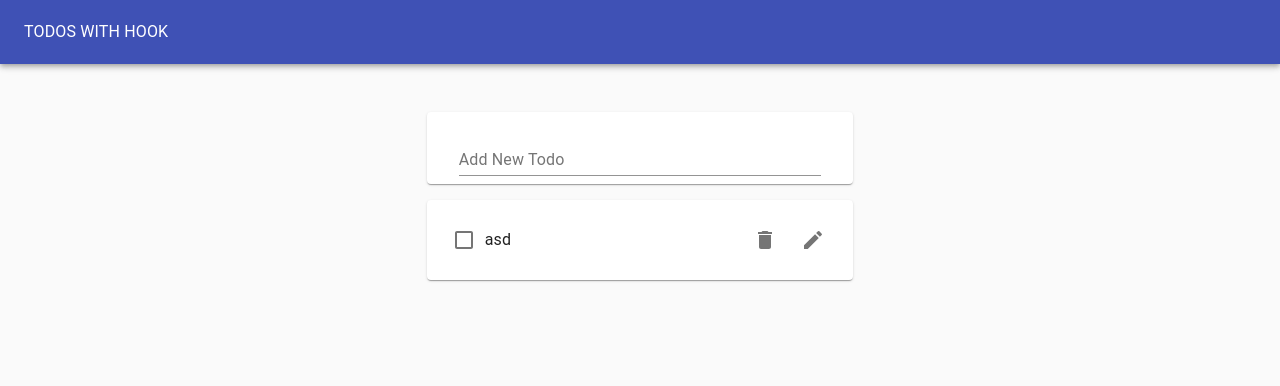
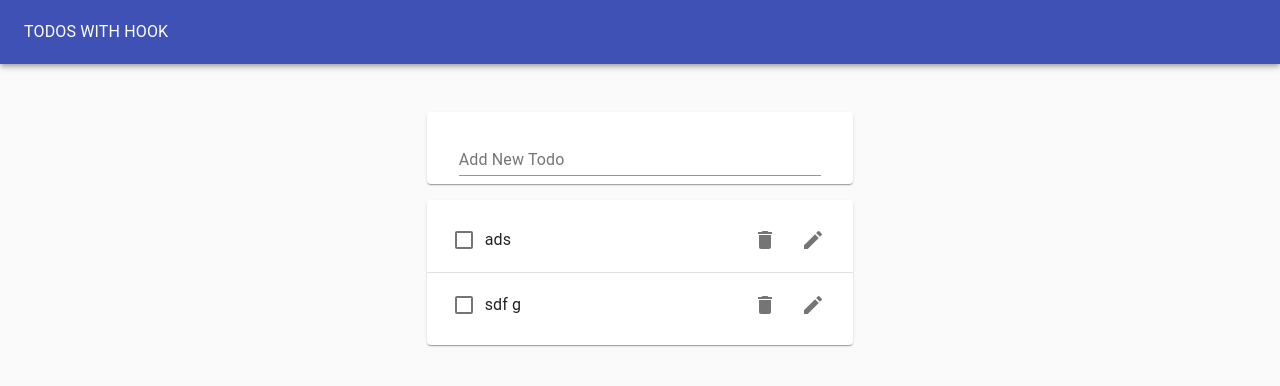
Before and after one commit to kenrazalan/todosContext-useReducer, a React (Create React App) app: page / in a window 1280 px wide. Shown: the top 386 px of the page. Built offline with nearby package versions, Linux system fonts and the light colour scheme.

Commit message:
add-context

```diff
--- a/src/EditTodoForm.js
+++ b/src/EditTodoForm.js
@@ -1,8 +1,10 @@
-import React, { useDebugValue } from 'react';
+import React, { useContext } from 'react';
 import TextField from '@material-ui/core/TextField';
 import useInputState from './Hooks/useInputState';
+import {TodosContext} from './contexts/todos-context';
 
-function EditTodoForm({editTodo,id,task,toggle}){
+function EditTodoForm({id,task,toggle}){
+  const {editTodo} = useContext(TodosContext);
     const [value,handleChange,reset]= useInputState(task);
     return (
         <form onSubmit={(e)=>{
--- a/src/Todo.js
+++ b/src/Todo.js
@@ -1,4 +1,4 @@
-import React from 'react';
+import React,{useContext} from 'react';
 import useToggle from './Hooks/useToggle';
 import ListItem from '@material-ui/core/ListItem';
 import ListItemText from '@material-ui/core/ListItemText';
@@ -8,12 +8,14 @@ import DeleteIcon from '@material-ui/icons/Delete';
 import EditIcon from '@material-ui/icons/Edit';
 import ListItemSecondaryAction from '@material-ui/core/ListItemSecondaryAction';
 import EditTodoForm from './EditTodoForm';
+import {TodosContext} from './contexts/todos-context';
 
-function Todo({task,id,completed,removeTodo,toggleTodo,editTodo}){
+function Todo({task,id,completed}){
+    const {removeTodo,toggleTodo}=useContext(TodosContext);
     const [edit,toggle] =useToggle(false);
     return (
                 <ListItem style={{height:"64px"}}>
-                    {edit? <EditTodoForm editTodo={editTodo} id={id} task={task} toggle={toggle}/>:
+                    {edit? <EditTodoForm  id={id} task={task} toggle={toggle}/>:
                     <>
                 <CheckBox disableRipple tabIndex={-1} checked={completed}  onClick={()=>toggleTodo(id)}/>
                     <ListItemText
--- a/src/TodoApp.js
+++ b/src/TodoApp.js
@@ -1,5 +1,4 @@
 import React,{useEffect} from 'react';
-import useTodoState from './Hooks/useTodoState';
 import TodoList from './TodoList';
 import TodoForm from './TodoForm';
 
@@ -9,12 +8,12 @@ import Paper from '@material-ui/core/Paper';
 import AppBar from '@material-ui/core/AppBar';
 import ToolBar from '@material-ui/core/Toolbar';
 import Grid from '@material-ui/core/Grid';
+import {TodosProvider} from './contexts/todos-context';
 
 function TodoApp(){
     // const initialTodo=JSON.parse(window.localStorage.getItem("todo") || "[]" ) ;
 
-    const initialTodo = [{id:1,task:"asd",completed: false}]
-    const {todo,removeTodo,addTodo,editTodo,toggleTodo}= useTodoState(initialTodo)
+
     // const initialTodo= [
     //     {id:1, task:"Clean Fishtank", completed: false},
     //     {id:2, task: "Wash Car", completed: true},
@@ -38,16 +37,14 @@ return(<Paper
                 <Typography color="inherit">TODOS WITH HOOK</Typography>
             </ToolBar >
          </AppBar>
-         <Grid container justify="center" style={{marginTop: "2rem"}}>
-         <Grid item xs={11} md={8} lg={4}>
-         <TodoForm addTodo={addTodo}/>
-         <TodoList
-            todo={todo}
-            removeTodo={removeTodo}
-            toggleTodo={toggleTodo}
-            editTodo={editTodo}/>
-         </Grid>
-        </Grid>
+            <Grid container justify="center" style={{marginTop: "2rem"}}>
+            <Grid item xs={11} md={8} lg={4}>
+         <TodosProvider>
+            <TodoForm />
+            <TodoList/>
+         </TodosProvider>
+            </Grid>
+            </Grid>
        </Paper>)
 
 }
--- a/src/TodoForm.js
+++ b/src/TodoForm.js
@@ -1,10 +1,12 @@
-import React from 'react';
+import React,{useContext} from 'react';
 import TextField from '@material-ui/core/TextField';
 import Paper from '@material-ui/core/Paper';
 import useInputState from './Hooks/useInputState';
+import {TodosContext} from './contexts/todos-context';
 
-function TodoForm({addTodo}){
+function TodoForm(){
     const [value,handleChange,reset] = useInputState("");
+    const {addTodo} = useContext(TodosContext);
     return(<Paper style={{margin: "1rem 0",padding: "0 2rem"}}>
         <form onSubmit={e=>{e.preventDefault(); addTodo(value); reset();}}>
 
--- a/src/TodoList.js
+++ b/src/TodoList.js
@@ -1,29 +1,21 @@
-import React from 'react';
+import React,{useContext} from 'react';
 import Paper from '@material-ui/core/Paper';
 import List from '@material-ui/core/List';
-
+import {TodosContext} from './contexts/todos-context';
 import Divider from '@material-ui/core/Divider';
 import Todo from './Todo';
 
-function TodoList({todo,removeTodo,toggleTodo,editTodo}){
+function TodoList(){
+    const{todo} =useContext(TodosContext);
     if (todo.length)
     return (
-
-
-        <Paper>
+      <Paper>
             <List>
                 {todo.map((t,i)=>(
                     <>
-                        <Todo
-                            {...t}
-                            key={t.id}
-                            removeTodo={removeTodo}
-                            toggleTodo={toggleTodo}
-                            editTodo={editTodo}/>
+                        <Todo {...t} key={t.id}/>
                         {i<todo.length-1 && <Divider/>}
-
                     </>
-
                 ))}
             </List>
         </Paper>
--- /dev/null
+++ b/src/contexts/todos-context.js
@@ -0,0 +1,18 @@
+import React,{createContext} from 'react';
+import useTodoState from '../Hooks/useTodoState';
+
+const defaultTodos =[
+    {id:1, task:"ads", completed: false},
+    {id:2, task:"sdf g", completed: false}
+]
+
+export const TodosContext = createContext();
+
+export function TodosProvider(props){
+    const {todo,addTodo,removeTodo,toggleTodo,editTodo}= useTodoState(defaultTodos);
+    return(
+        <TodosContext.Provider value={{todo,addTodo,removeTodo,toggleTodo,editTodo }}>
+            {props.children}
+        </TodosContext.Provider>
+    )
+}
```
